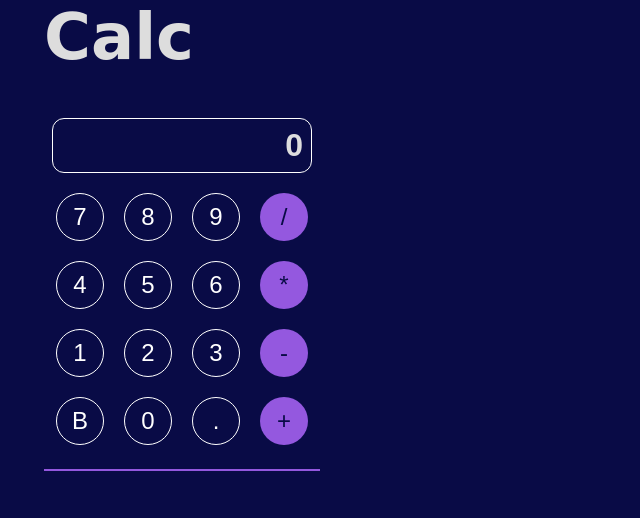
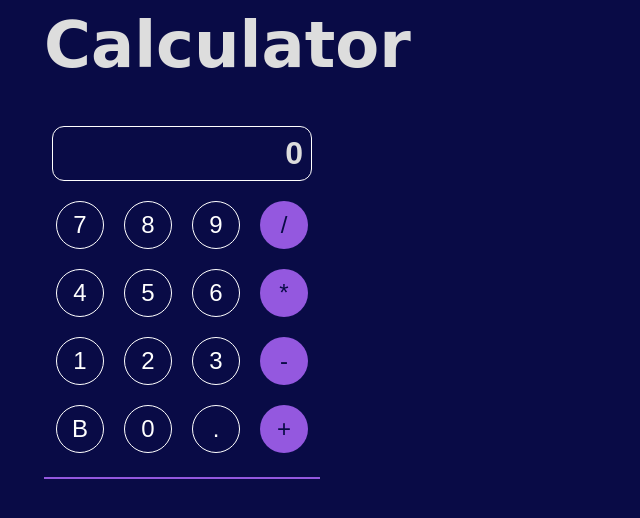
Before and after one commit to Adir-SL/calculator, a plain HTML site: page index.html in a window 1280 px wide. Shown: the whole page, without its empty margins (0-640 px from the left). Drawn offline with Linux system fonts and the light colour scheme; a web font is replaced by a local one.

Commit message:
Update index.html

```diff
--- a/index.html
+++ b/index.html
@@ -12,8 +12,8 @@
     <script src="calc.js"></script>
   </head>
   <body>
-    <div class="flex" style="flex-direction: column">
-      <h1>Calc</h1>
+    <div class="flex" style="flex-direction: column; margin-top: 8px">
+      <h1>Calculator</h1>
       <div class="wrapper">
         <div class="areaDiv flex wrap">
           <div id="result"></div>
```
